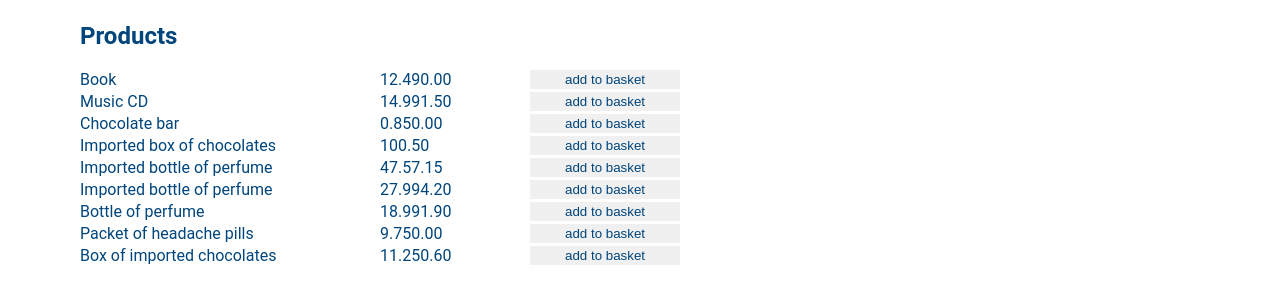
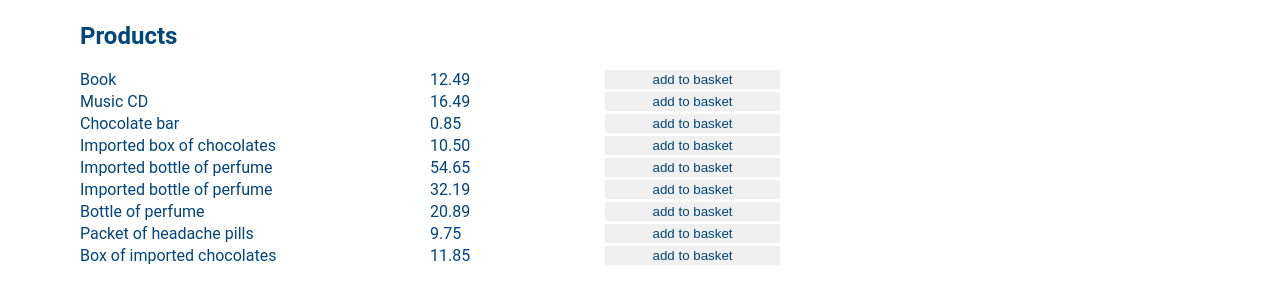
Before and after one commit to vanessawa/sales-taxes, a Vue app: page / in a window 1280 px wide. Shown: the part 235-538 px from the top of the page. Built offline with nearby package versions, Linux system fonts and the light colour scheme.

Commit message:
Rounding and Grid

```diff
--- a/src/App.vue
+++ b/src/App.vue
@@ -11,8 +11,13 @@
     </div>
     <br />
     <h2 v-if="Basket.length >= 1">Basket</h2>
-    <div id="prodDiv" v-for="Basketitem in Basket" :key="Basketitem.id">
-      {{ Basketitem.title }} {{ Basketitem.grossPrice }}
+    <div v-for="Basketitem in Basket" :key="Basketitem.id">
+      <div id="basketDiv">
+        <p>{{ Basketitem.title }}</p>
+        <p>Net: {{ Basketitem.price }}</p>
+        <p>Tax: {{ Basketitem.taxPrice }}</p>
+        <p>Gross price: {{ Basketitem.grossPrice }}</p>
+      </div>
     </div>
   </main>
 </template>
@@ -45,9 +50,9 @@ export default {
     },
 
     grossPrice(Product) {
-      let grossPrice = Product.price + this.taxPrice(Product);
+      let grossPrice = Product.price + parseFloat(this.taxPrice(Product));
 
-      return grossPrice;
+      return grossPrice.toFixed(2);
     },
 
     onClick(Product) {
@@ -98,9 +103,16 @@ main {
 }
 
 #prodDiv {
-  max-width: 600px;
+  max-width: 700px;
   display: grid;
   grid-template-columns: 1fr 0.5fr 0.5fr;
   margin-bottom: 3px;
 }
+
+#basketDiv {
+  max-width: 700px;
+  display: grid;
+  grid-template-columns: 1fr 0.5fr 0.5fr 0.5fr;
+  margin-bottom: 3px;
+}
 </style>
```
